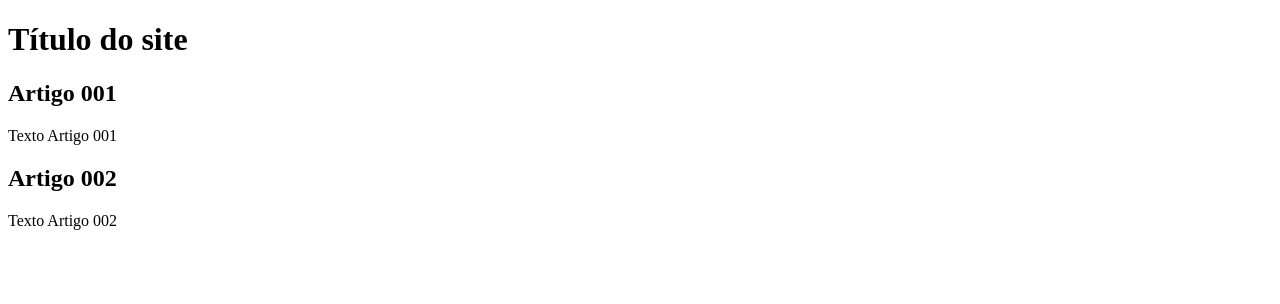
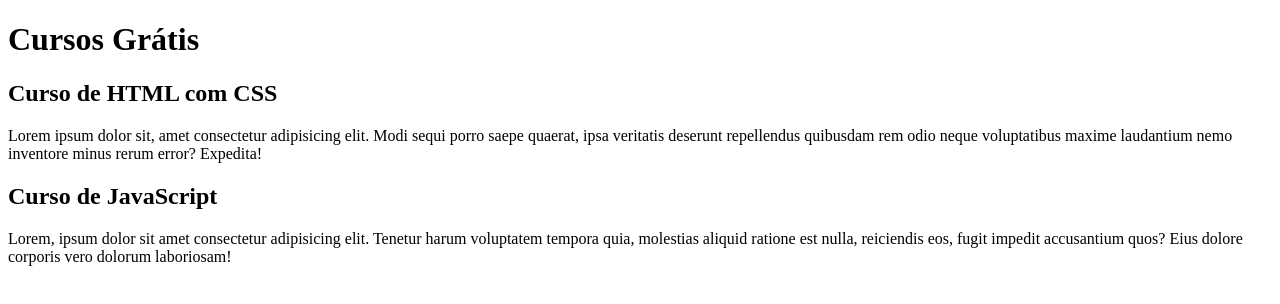
Before and after one commit to DaiPorcena-zz/projeto-site, a plain HTML site: page index.html in a window 1280 px wide. Drawn offline with Linux system fonts and the light colour scheme.

Commit message:
Comecei a escrever o conteúdo

```diff
--- a/index.html
+++ b/index.html
@@ -9,15 +9,15 @@
 
     <main>
         <header>
-            <h1>Título do site</h1>
+            <h1>Cursos Grátis</h1>
         </header>
         <article>
-            <h2>Artigo 001</h2>
-            <p>Texto Artigo 001</p>
+            <h2>Curso de HTML com CSS</h2>
+            <p>Lorem ipsum dolor sit, amet consectetur adipisicing elit. Modi sequi porro saepe quaerat, ipsa veritatis deserunt repellendus quibusdam rem odio neque voluptatibus maxime laudantium nemo inventore minus rerum error? Expedita!</p>
         </article>
         <article>
-            <h2>Artigo 002</h2>
-            <p>Texto Artigo 002</p>
+            <h2>Curso de JavaScript</h2>
+            <p>Lorem, ipsum dolor sit amet consectetur adipisicing elit. Tenetur harum voluptatem tempora quia, molestias aliquid ratione est nulla, reiciendis eos, fugit impedit accusantium quos? Eius dolore corporis vero dolorum laboriosam!</p>
         </article>
     </main>
 </body>
```
